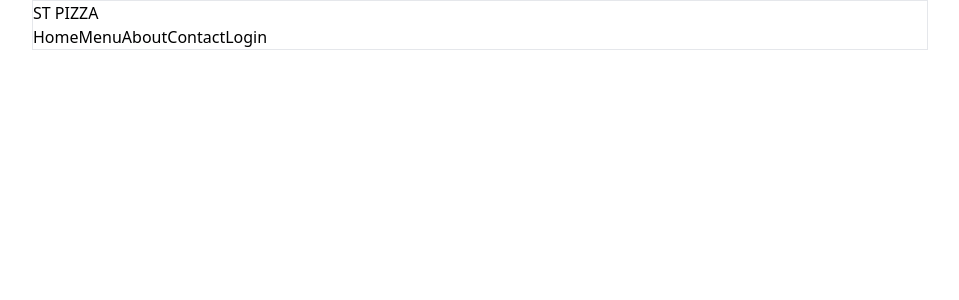
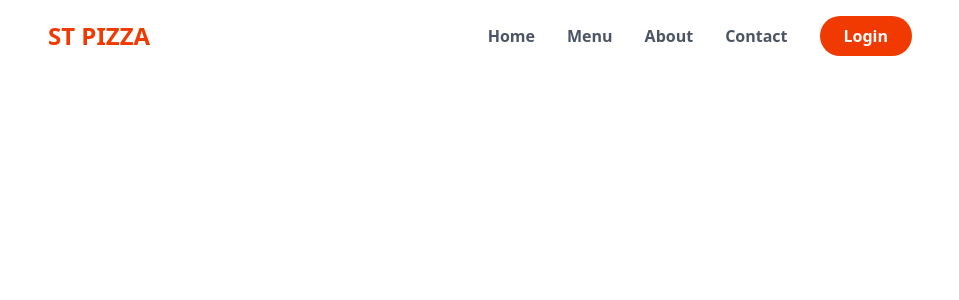
Before and after one commit to rialparmar1777/food-ordering-app, a Next.js app: page / in a window 1280 px wide. Shown: the top 300 px of the page, without its empty margins (160-1119 px from the left). Built offline with nearby package versions, Linux system fonts and the light colour scheme.

Commit message:
Nav Layout Header

```diff
--- a/src/app/layout.js
+++ b/src/app/layout.js
@@ -20,7 +20,7 @@
   return (
     <html lang="en">
       <body className={`${geistSans.variable} ${geistMono.variable} antialiased`}>
-        <main className="max-w-4xl mx-auto border">
+        <main className="max-w-4xl mx-auto p-4">
           {children}
         </main>
       </body>
--- a/src/app/page.js
+++ b/src/app/page.js
@@ -1,19 +1,11 @@
 import Image from "next/image";
 import Link from "next/link";
+import Header from "@/components/layout/Header";
 
 export default function Home() {
   return (
     <>
-    <header>
-      <Link href="">ST PIZZA</Link>
-      <nav>
-        <Link href={''}>Home</Link>
-        <Link href={''}>Menu</Link>
-        <Link href={''}>About</Link>
-        <Link href={''}>Contact</Link>
-        <Link href={''}>Login</Link>
-      </nav>
-    </header>
+    <Header />
     </>
   )
 }
--- /dev/null
+++ b/src/components/layout/Header.js
@@ -0,0 +1,23 @@
+import Link from "next/link";
+
+export default function Header() {
+  return (
+    <header className="flex items-center justify-between">
+      <Link className="text-primary font-semibold text-2xl" href="">
+        ST PIZZA
+      </Link>
+      <nav className="flex items-center gap-8 text-gray-600 font-semibold">
+        <Link href={""}>Home</Link>
+        <Link href={""}>Menu</Link>
+        <Link href={""}>About</Link>
+        <Link href={""}>Contact</Link>
+        <Link
+          href={""}
+          className="bg-primary text-white rounded-full px-6 py-2"
+        >
+          Login
+        </Link>
+      </nav>
+    </header>
+  );
+}
--- a/tailwind.config.mjs
+++ b/tailwind.config.mjs
@@ -8,8 +8,7 @@
   theme: {
     extend: {
       colors: {
-        background: "var(--background)",
-        foreground: "var(--foreground)",
+        primary: '#f13a01',
       },
     },
   },
```
